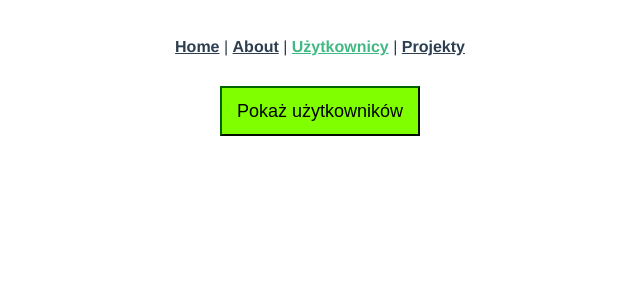
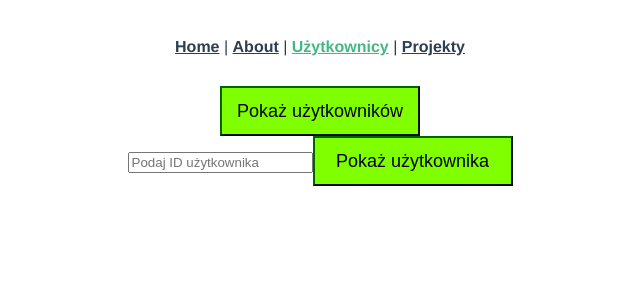
Before and after one commit to Percival33/almost-jira-clone, a Vue app in the folder almost-jira-ui/: page /users in a window 1280 px wide. Shown: the top 300 px of the page, without its empty margins (320-960 px from the left). Built offline with nearby package versions, Linux system fonts and the light colour scheme.

Commit message:
added new button to show one user

```diff
--- a/almost-jira-ui/src/views/UsersView.vue
+++ b/almost-jira-ui/src/views/UsersView.vue
@@ -11,10 +11,29 @@
       </li>
     </ul>
   </div>
+  <div class="single-user">
+    <input v-model="Id" type="text" placeholder="Podaj ID użytkownika" />
+    <button class="getUserButton" @click="getUser(Id)">
+      Pokaż użytkownika
+    </button>
+    <p v-if="user">
+      ID: {{ user.id }}<br />
+      Imię: {{ user.firstName }}<br />
+      Nazwisko: {{ user.lastName }} /
+    </p>
+  </div>
 </template>
 
 <style>
 .getUsersButton {
+  width: 200px;
+  height: 50px;
+  color: black;
+  background: chartreuse;
+  border-color: darkgreen;
+  font-size: 18px;
+}
+.getUserButton {
   width: 200px;
   height: 50px;
   color: black;
@@ -69,6 +88,16 @@ export default {
           console.log(error);
         });
     },
+    getUser(Id) {
+      fetch(`${API}/users/${Id}`)
+        .then((response) => response.json())
+        .then((data) => {
+          this.user = data.data;
+        })
+        .catch((error) => {
+          console.log(error);
+        });
+    },
   },
 };
 </script>
```
